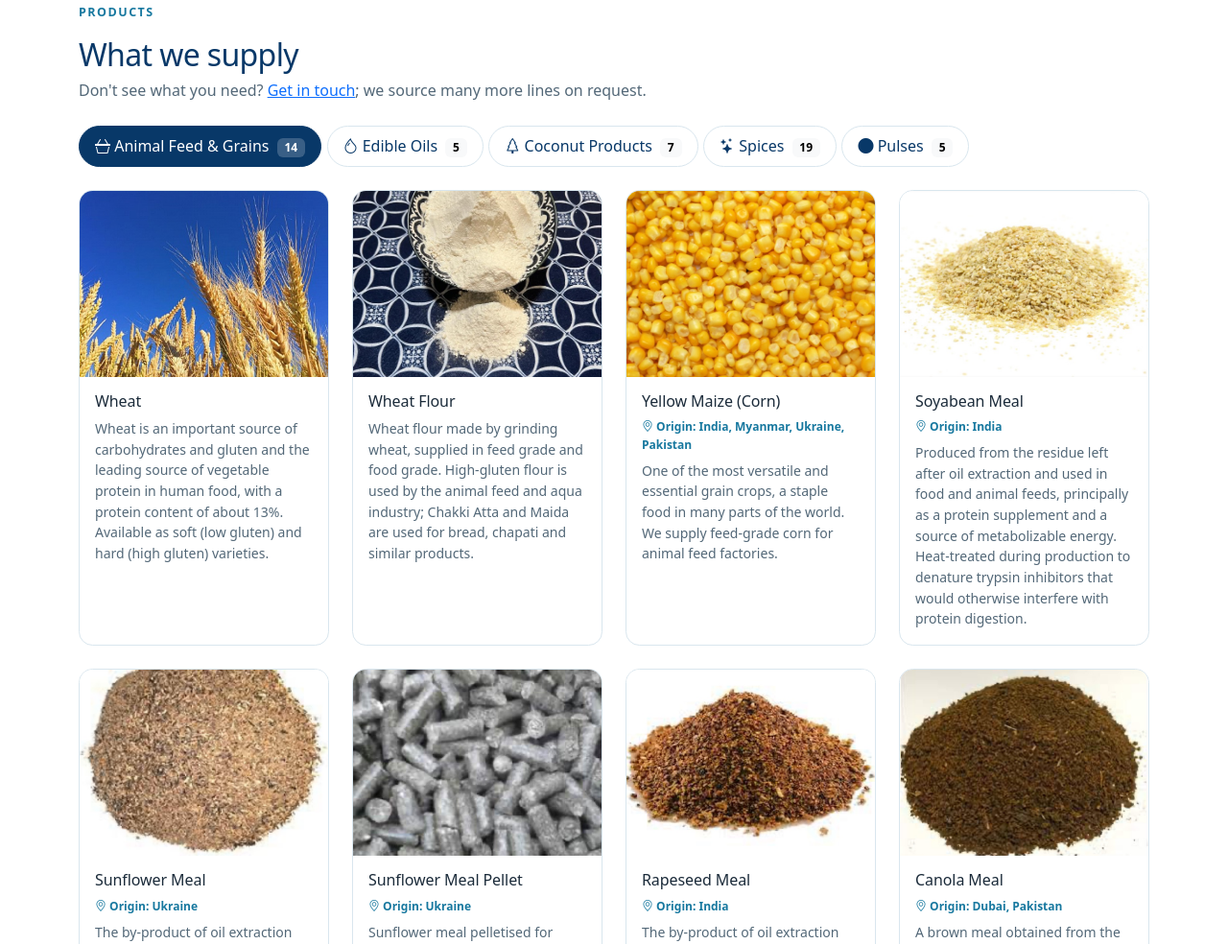
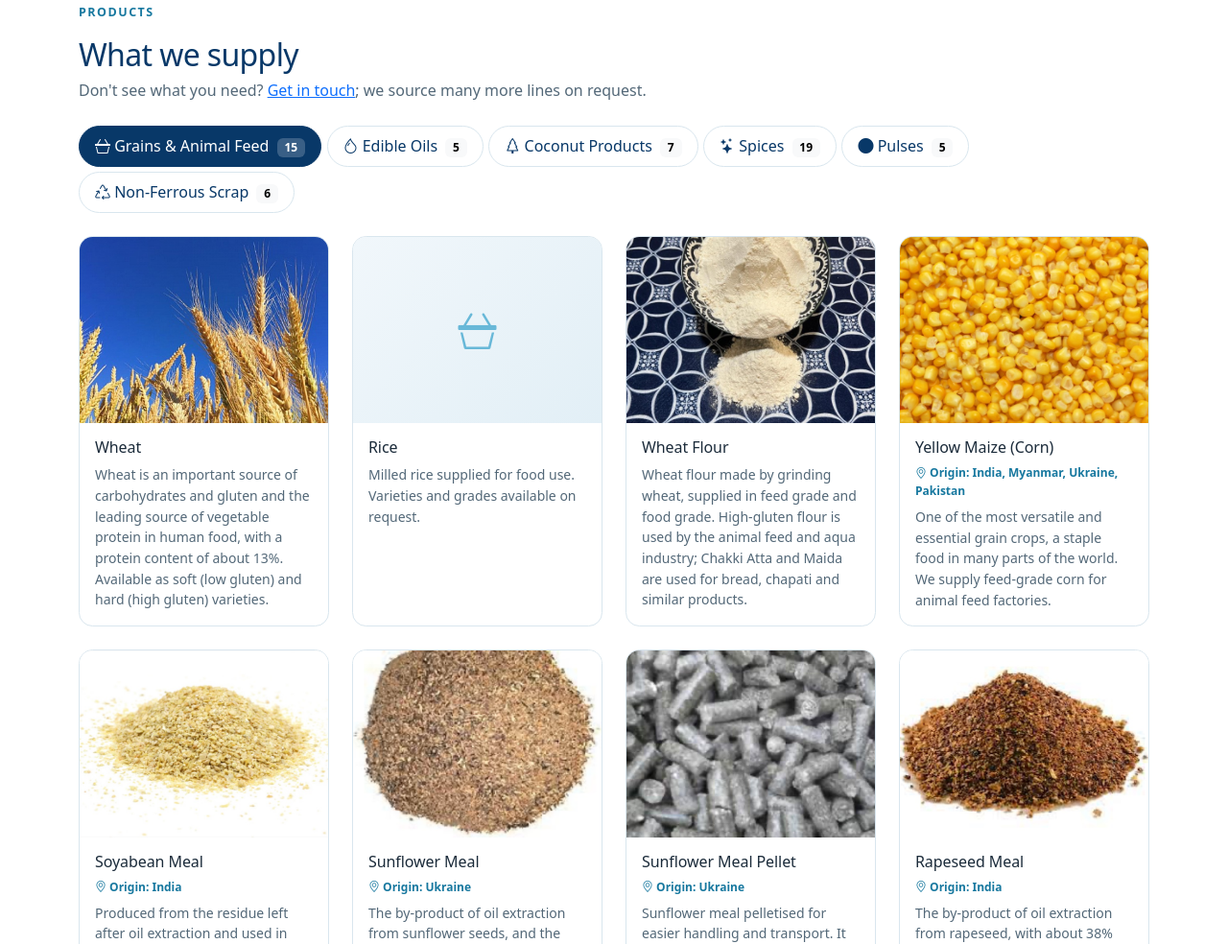
Before and after one commit to Rishit02/agenterprises, a plain HTML site: page index.html in a window 1280 px wide. Shown: the part 1814-2798 px from the top of the page at 96% size. Drawn offline with nearby package versions, Linux system fonts and the light colour scheme.

Commit message:
Add non-ferrous scrap and rice, make spice cards text-only
Co-Authored-By: Claude Sonnet 5.5 <noreply@anthropic.com>

```diff
--- a/index.html
+++ b/index.html
@@ -3,8 +3,8 @@
   <head>
     <meta charset="utf-8">
     <meta name="viewport" content="width=device-width, initial-scale=1">
-    <title>AG Enterprises Pte Ltd | Agri Commodities Trading, Singapore</title>
-    <meta name="description" content="AG Enterprises Pte Ltd is a Singapore-based procurement and trading company supplying animal feed, grains, spices, coconut products, pulses and edible oils to international customers.">
+    <title>AG Enterprises Pte Ltd | Commodities Trading, Singapore</title>
+    <meta name="description" content="AG Enterprises Pte Ltd is a Singapore-based procurement and trading company supplying animal feed, grains, spices, coconut products, pulses, edible oils and non-ferrous scrap metals to international customers.">
     <meta property="og:title" content="AG Enterprises Pte Ltd">
     <meta property="og:description" content="Quality agricultural products sourced worldwide and delivered with integrity.">
     <meta property="og:type" content="website">
@@ -34,9 +34,9 @@
 
     <header class="hero" id="home">
       <div class="container">
-        <p class="eyebrow">Agri commodities &middot; Singapore</p>
+        <p class="eyebrow">Commodities trading &middot; Singapore</p>
         <h1 class="display-5 fw-bold mb-3">Quality agricultural products, sourced worldwide and delivered with integrity.</h1>
-        <p class="lead mb-4">AG Enterprises procures, trades and supplies animal feed, grains, spices, coconut products, pulses and edible oils to feed mills and end users around the world.</p>
+        <p class="lead mb-4">AG Enterprises procures, trades and supplies animal feed, grains, spices, coconut products, pulses, edible oils and non-ferrous scrap metals to customers around the world.</p>
         <a class="btn btn-sky btn-lg me-2 mb-2" href="#products">View products</a>
         <a class="btn btn-outline-light btn-lg mb-2" href="#contact">Contact us</a>
       </div>
--- a/js/products.js
+++ b/js/products.js
@@ -2,17 +2,20 @@
 // image: filename inside /images/products/ (leave null for a placeholder tile).
 // approved: false = description drafted by us, awaiting Ajay's confirmation.
 const CATEGORIES = [
-  { id: "feed", label: "Animal Feed & Grains", icon: "bi-basket3" },
+  { id: "feed", label: "Grains & Animal Feed", icon: "bi-basket3" },
   { id: "oils", label: "Edible Oils", icon: "bi-droplet" },
   { id: "coconut", label: "Coconut Products", icon: "bi-tree" },
   { id: "spices", label: "Spices", icon: "bi-stars" },
   { id: "pulses", label: "Pulses", icon: "bi-circle-fill" },
+  { id: "metals", label: "Non-Ferrous Scrap", icon: "bi-recycle" },
 ];
 
 const PRODUCTS = [
   // ---- Animal feed & grains (descriptions supplied by Ajay, Aug 2022) ----
   { cat: "feed", name: "Wheat", origin: null, approved: true, image: "wheat.jpg",
     desc: "Wheat is an important source of carbohydrates and gluten and the leading source of vegetable protein in human food, with a protein content of about 13%. Available as soft (low gluten) and hard (high gluten) varieties." },
+  { cat: "feed", name: "Rice", origin: null, approved: false, image: null,
+    desc: "Milled rice supplied for food use. Varieties and grades available on request." },
   { cat: "feed", name: "Wheat Flour", origin: null, approved: true, image: "wheat-flour.jpg",
     desc: "Wheat flour made by grinding wheat, supplied in feed grade and food grade. High-gluten flour is used by the animal feed and aqua industry; Chakki Atta and Maida are used for bread, chapati and similar products." },
   { cat: "feed", name: "Yellow Maize (Corn)", origin: "India, Myanmar, Ukraine, Pakistan", approved: true, image: "corn.jpg",
@@ -69,25 +72,25 @@ const PRODUCTS = [
     desc: "Natural fiber from the coconut husk, used in horticulture, matting and industrial applications." },
 
   // ---- Spices (descriptions drafted) ----
-  { cat: "spices", name: "Cassia", origin: null, approved: false, image: "cassia.jpg", desc: "Aromatic bark of the cassia tree, sold as sticks or broken pieces." },
-  { cat: "spices", name: "Cassia Powder", origin: null, approved: false, image: null, desc: "Ground cassia bark for food manufacturing and seasoning." },
-  { cat: "spices", name: "Cloves", origin: null, approved: false, image: "cloves.jpg", desc: "Dried flower buds of the clove tree, a strongly aromatic whole spice." },
-  { cat: "spices", name: "Clove Stem", origin: null, approved: false, image: null, desc: "Dried stems of the clove plant, used for their clove aroma." },
-  { cat: "spices", name: "Clove Powder", origin: null, approved: false, image: null, desc: "Ground cloves for seasoning and food manufacturing." },
-  { cat: "spices", name: "Black Pepper", origin: null, approved: false, image: "black-pepper.jpg", desc: "Whole dried peppercorns, one of the most widely traded spices in the world." },
-  { cat: "spices", name: "Mace", origin: null, approved: false, image: "mace.jpg", desc: "The dried outer covering of the nutmeg seed, with a warm, delicate flavour." },
-  { cat: "spices", name: "Nutmeg", origin: null, approved: false, image: "nutmeg.jpg", desc: "Dried seed of the nutmeg tree, sold whole or ground." },
-  { cat: "spices", name: "Turmeric Slices", origin: null, approved: false, image: "turmeric.jpg", desc: "Dried slices of turmeric root." },
-  { cat: "spices", name: "Turmeric Powder", origin: null, approved: false, image: null, desc: "Ground turmeric root, valued for its colour and flavour." },
-  { cat: "spices", name: "Galangal Slice", origin: null, approved: false, image: "galangal.jpg", desc: "Dried slices of galangal root, common in Southeast Asian cooking." },
-  { cat: "spices", name: "Ginger Slices", origin: null, approved: false, image: "ginger-slices.jpg", desc: "Dried ginger root slices." },
-  { cat: "spices", name: "Ginger Powder", origin: null, approved: false, image: null, desc: "Ground dried ginger for seasoning and food manufacturing." },
-  { cat: "spices", name: "Coriander", origin: null, approved: false, image: "coriander.jpg", desc: "Dried coriander seeds, whole or ground." },
-  { cat: "spices", name: "Cumin", origin: null, approved: false, image: "cumin.jpg", desc: "Dried cumin seeds with a warm, earthy flavour." },
-  { cat: "spices", name: "Black Cumin", origin: null, approved: false, image: null, desc: "Small dark seeds used as a spice and flavouring." },
-  { cat: "spices", name: "Long Pepper", origin: null, approved: false, image: null, desc: "Dried catkins of the long pepper plant, hotter and sweeter than black pepper." },
-  { cat: "spices", name: "Red Chilli", origin: null, approved: false, image: "red-chilli.jpg", desc: "Dried whole red chillies." },
-  { cat: "spices", name: "Red Chilli Powder", origin: null, approved: false, image: null, desc: "Ground dried red chillies." },
+  { cat: "spices", name: "Cassia", origin: null, approved: false, image: null, noImage: true, desc: "Aromatic bark of the cassia tree, sold as sticks or broken pieces." },
+  { cat: "spices", name: "Cassia Powder", origin: null, approved: false, image: null, noImage: true, desc: "Ground cassia bark for food manufacturing and seasoning." },
+  { cat: "spices", name: "Cloves", origin: null, approved: false, image: null, noImage: true, desc: "Dried flower buds of the clove tree, a strongly aromatic whole spice." },
+  { cat: "spices", name: "Clove Stem", origin: null, approved: false, image: null, noImage: true, desc: "Dried stems of the clove plant, used for their clove aroma." },
+  { cat: "spices", name: "Clove Powder", origin: null, approved: false, image: null, noImage: true, desc: "Ground cloves for seasoning and food manufacturing." },
+  { cat: "spices", name: "Black Pepper", origin: null, approved: false, image: null, noImage: true, desc: "Whole dried peppercorns, one of the most widely traded spices in the world." },
+  { cat: "spices", name: "Mace", origin: null, approved: false, image: null, noImage: true, desc: "The dried outer covering of the nutmeg seed, with a warm, delicate flavour." },
+  { cat: "spices", name: "Nutmeg", origin: null, approved: false, image: null, noImage: true, desc: "Dried seed of the nutmeg tree, sold whole or ground." },
+  { cat: "spices", name: "Turmeric Slices", origin: null, approved: false, image: null, noImage: true, desc: "Dried slices of turmeric root." },
+  { cat: "spices", name: "Turmeric Powder", origin: null, approved: false, image: null, noImage: true, desc: "Ground turmeric root, valued for its colour and flavour." },
+  { cat: "spices", name: "Galangal Slice", origin: null, approved: false, image: null, noImage: true, desc: "Dried slices of galangal root, common in Southeast Asian cooking." },
+  { cat: "spices", name: "Ginger Slices", origin: null, approved: false, image: null, noImage: true, desc: "Dried ginger root slices." },
+  { cat: "spices", name: "Ginger Powder", origin: null, approved: false, image: null, noImage: true, desc: "Ground dried ginger for seasoning and food manufacturing." },
+  { cat: "spices", name: "Coriander", origin: null, approved: false, image: null, noImage: true, desc: "Dried coriander seeds, whole or ground." },
+  { cat: "spices", name: "Cumin", origin: null, approved: false, image: null, noImage: true, desc: "Dried cumin seeds with a warm, earthy flavour." },
+  { cat: "spices", name: "Black Cumin", origin: null, approved: false, image: null, noImage: true, desc: "Small dark seeds used as a spice and flavouring." },
+  { cat: "spices", name: "Long Pepper", origin: null, approved: false, image: null, noImage: true, desc: "Dried catkins of the long pepper plant, hotter and sweeter than black pepper." },
+  { cat: "spices", name: "Red Chilli", origin: null, approved: false, image: null, noImage: true, desc: "Dried whole red chillies." },
+  { cat: "spices", name: "Red Chilli Powder", origin: null, approved: false, image: null, noImage: true, desc: "Ground dried red chillies." },
 
   // ---- Pulses (descriptions drafted) ----
   { cat: "pulses", name: "Black Matpe", origin: null, approved: false, image: "black-matpe.jpg", desc: "Black gram (urad), a widely used pulse." },
@@ -95,4 +98,12 @@ const PRODUCTS = [
   { cat: "pulses", name: "Black Eye Bean", origin: null, approved: false, image: null, desc: "Cream-coloured beans with a distinctive black eye." },
   { cat: "pulses", name: "Peanuts", origin: null, approved: false, image: null, desc: "Groundnuts for food processing and oil extraction." },
   { cat: "pulses", name: "Toor", origin: null, approved: false, image: null, desc: "Pigeon pea (toor dal), a staple pulse." },
+
+  // ---- Non-ferrous scrap metals (drafted; grades and specs to be confirmed by Ajay) ----
+  { cat: "metals", name: "Copper Scrap", origin: null, approved: false, image: null, desc: "Recovered copper, valued for its high conductivity and recyclability." },
+  { cat: "metals", name: "Aluminium Scrap", origin: null, approved: false, image: null, desc: "Recovered aluminium from extrusions, sheet and cast sources, supplied for remelting." },
+  { cat: "metals", name: "Brass Scrap", origin: null, approved: false, image: null, desc: "Copper-zinc alloy scrap supplied to foundries and smelters." },
+  { cat: "metals", name: "Zinc Scrap", origin: null, approved: false, image: null, desc: "Recovered zinc for use in galvanizing and alloy production." },
+  { cat: "metals", name: "Lead Scrap", origin: null, approved: false, image: null, desc: "Recovered lead for smelting and battery manufacturing." },
+  { cat: "metals", name: "Stainless Steel Scrap", origin: null, approved: false, image: null, desc: "Alloy scrap containing nickel and chromium, supplied for remelting." },
 ];
```
